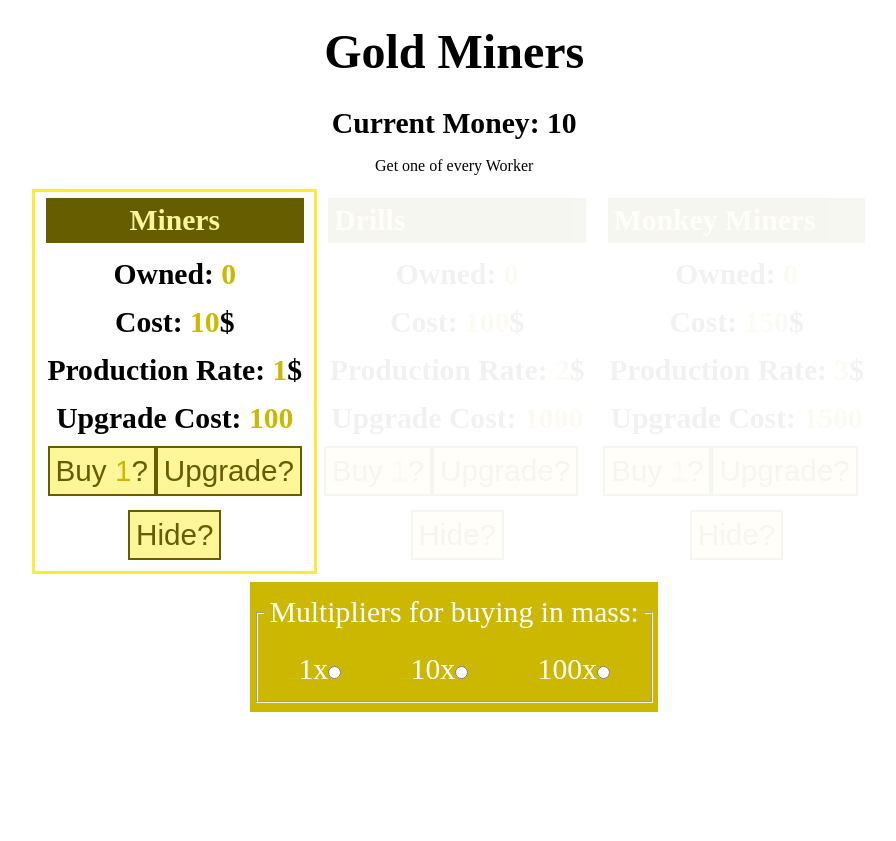
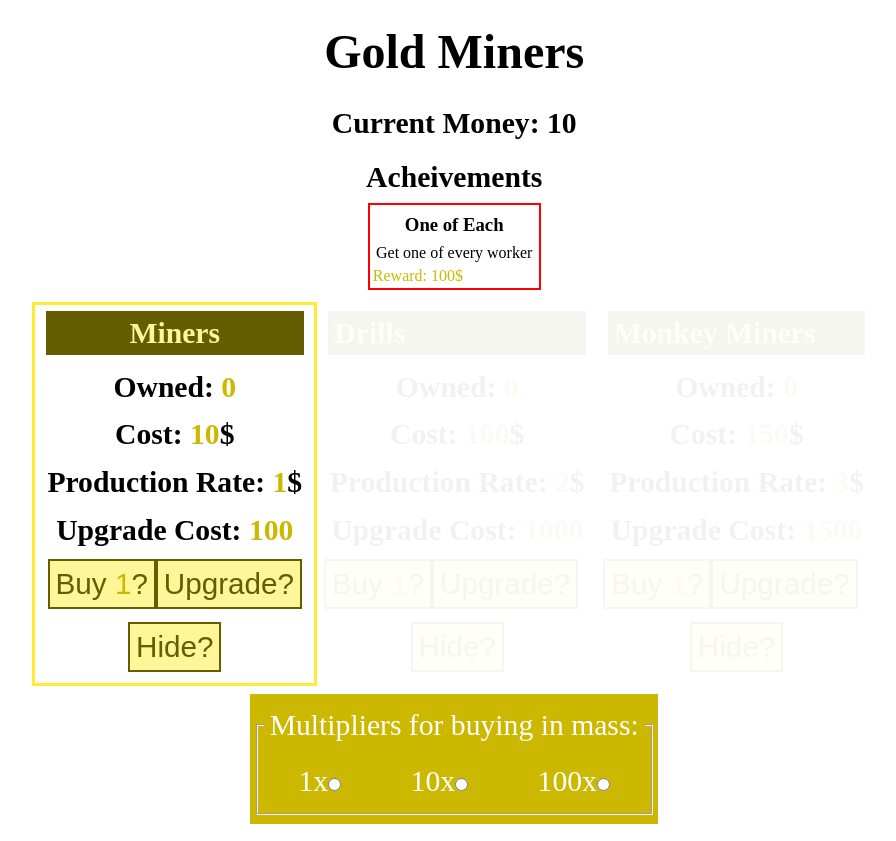
Before and after one commit to collerhatguy/coal-miner-fixed, a React (Create React App) app: page / in a window 1280 px wide. Shown: the whole page, without its empty margins (189-1085 px from the left). Before the commit the page ends 800 px from the top, so only its background shows below. Built offline with nearby package versions, Linux system fonts and the light colour scheme.

Commit message:
added acheivement component

```diff
--- /dev/null
+++ b/src/components/Acheivement.js
@@ -0,0 +1,17 @@
+import React from 'react'
+
+export default function Acheivement({acheivement}) {
+    return (
+        <div
+            style={acheivement.acheived ? {
+                border: "green solid 2px"
+            } : {
+                border: "red solid 2px"
+            }}
+            className="acheivement" >
+            <h3>{acheivement.name}</h3>
+            <p>{acheivement.requirements}</p>
+            <span>Reward: {acheivement.reward}$</span>
+        </div>
+    )
+}
--- a/src/components/AcheivementList.js
+++ b/src/components/AcheivementList.js
@@ -1,4 +1,5 @@
-import React, {useReducer} from 'react'
+import React, {useReducer} from 'react';
+import Acheivement from "./Acheivement";
 function reducer(state, action) {
 
 }
@@ -6,7 +7,8 @@ const acheivements = [
     {
         name: "One of Each",
         acheived: false,
-        requirements: "Get one of every worker"
+        requirements: "Get one of every worker",
+        reward: 100,
     }
 ]
 
@@ -14,9 +16,10 @@ export default function AcheivementList() {
     const [state, dispatch] = useReducer(reducer, acheivements)
     return (
         <div id="acheivement-list">
-            <div>
-                Get one of every Worker
-            </div>
+            <h2>Acheivements</h2>
+            {acheivements.map(acheivement => {
+                return <Acheivement acheivement={acheivement} />
+            })}
         </div>
     )
 }
--- a/src/misc.js
+++ b/src/misc.js
@@ -45,21 +45,21 @@ class Worker {
       })
     }
 }
-class acheivement {
-  constructor(requirements, name, reward, checker) {
-    this.requirements = requirements;
-    this.name = name;
-    this.reward = reward;
-    this.checker = checker;
-    this.acheived = false;
-  }
-}
-const check = (workers) => {
-  if (workers.some(worker => {worker.owned === 0})) return false;
-  return true;
-}
-const oneOfEach = new acheivement("Get one of every worker", "One of Each", 100, check)
-console.log(oneOfEach);
+// class acheivement {
+//   constructor(requirements, name, reward, checker) {
+//     this.requirements = requirements;
+//     this.name = name;
+//     this.reward = reward;
+//     this.checker = checker;
+//     this.acheived = false;
+//   }
+// }
+// const check = (workers) => {
+//   if (workers.some(worker => {worker.owned === 0})) return false;
+//   return true;
+// }
+// const oneOfEach = new acheivement("Get one of every worker", "One of Each", 100, check)
+// console.log(oneOfEach);
 
 const miners = new Worker(10, 1, 100, "Miners")
 const drills = new Worker(100, 2, 1000, "Drills")
```
Also changed, not shown: 1 other file (tests, documents, lock files or other folders).
